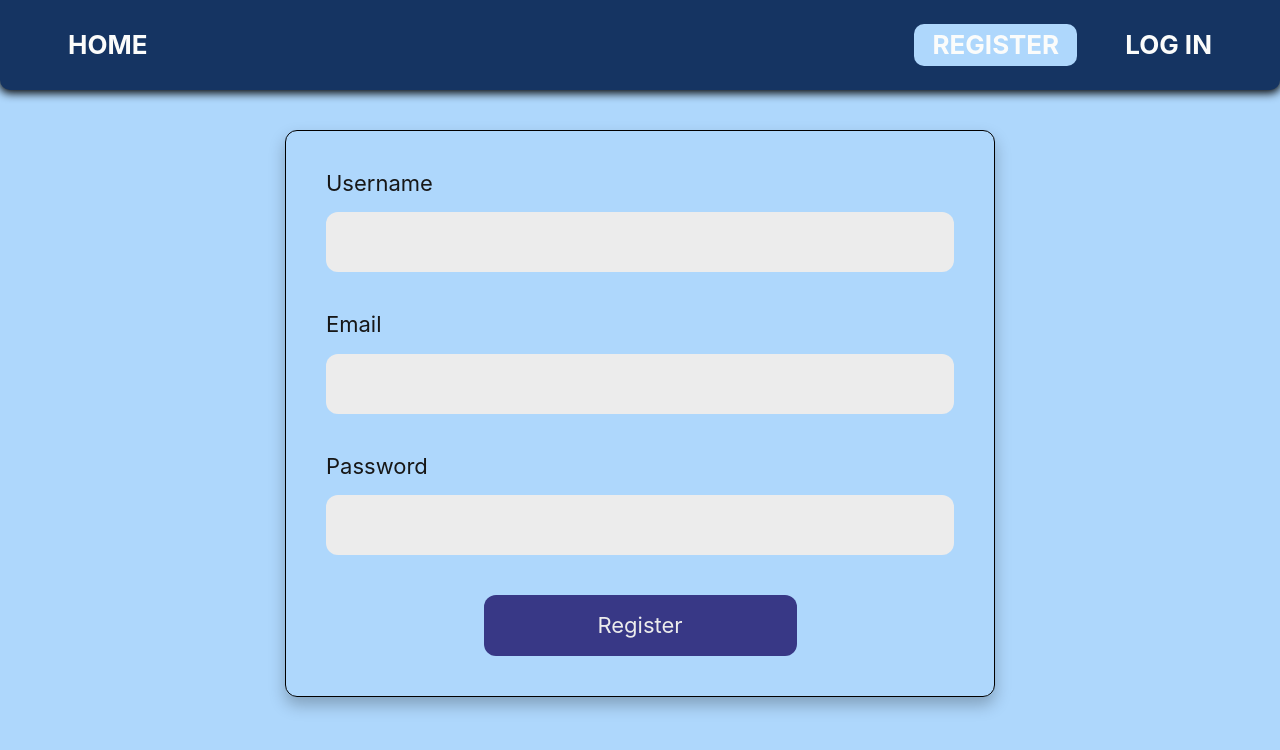
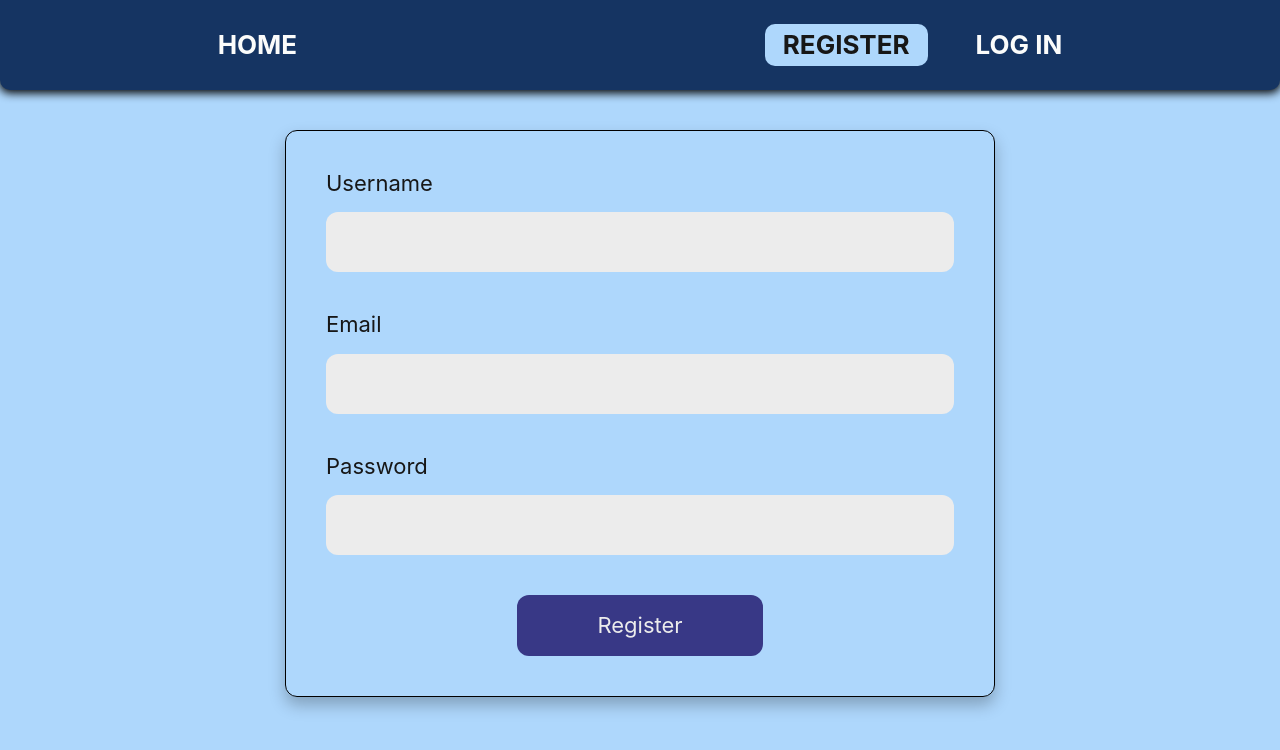
Before and after one commit to diana1m/goit-react-hw-08-phonebook, a React (Create React App) app: page /goit-react-hw-08-phonebook/register in a window 1280 px wide. Shown: the top 750 px of the page. Built offline with nearby package versions, Linux system fonts and the light colour scheme.

Commit message:
change some styles

```diff
--- a/src/components/AppBar/AppBar.styled.js
+++ b/src/components/AppBar/AppBar.styled.js
@@ -3,6 +3,9 @@ import styled from "styled-components";
 export const Header = styled.header`
     display: flex;
     align-items: center;
+    justify-content: space-evenly;
+    gap: 300px;
+
     padding: 20px 50px 20px 50px;
     background-color: #153462;
     box-shadow: 0px 2px 10px 1px black;
--- a/src/components/AuthNav/AuthNav.styled.js
+++ b/src/components/AuthNav/AuthNav.styled.js
@@ -1,11 +1,5 @@
 import styled from "styled-components";
 import { NavLink } from "react-router-dom";
-
-// export const Navigation = styled.nav`
-//     display: flex;
-//     justify-content: center;
-//     gap: 20px;
-// `
 
 export const NavLinkStyled = styled(NavLink)`
     cursor: pointer;
@@ -27,6 +21,7 @@ export const NavLinkStyled = styled(NavLink)`
     }
     &.active {
         background-color:  #AED7FC;
+        color: #171717;
         pointer-events: none;
     }
 `
@@ -36,5 +31,4 @@ export const Wrapper = styled.div`
     justify-content: center;
     gap: 30px;
     color: #FBFCFB;
-    margin-left: auto;
 `
--- a/src/components/ContactsItem/ContactItem.styled.js
+++ b/src/components/ContactsItem/ContactItem.styled.js
@@ -4,7 +4,7 @@ export const Item = styled.li`
     display: flex;
     align-items: center;
     gap: 10px;
-    width: 500px;
+    max-width: 610px;
     justify-content: space-between;
 `
 
@@ -25,12 +25,8 @@ export const Number = styled.span`
 
 export const BtnDelete = styled.button`
     display: block;
+    margin-left: 40px;
 
-    /* width: 80px;
-    height: 30px; */
-
-    margin-left: 40px;
-    /* margin-right: auto; */
     font-weight: 500;
     font-size: 20px;
     line-height: 24px;
@@ -41,4 +37,11 @@ export const BtnDelete = styled.button`
     background-color: transparent;
 
     cursor: pointer;
+
+    transition: scale 300ms ease;
+
+    &:hover{
+        text-decoration: none;
+        scale: 1.2;
+    }
 `
--- a/src/components/Filter/Filter.styled.js
+++ b/src/components/Filter/Filter.styled.js
@@ -13,7 +13,7 @@ export const FilterWrapper = styled.div`
 `
 
 export const InputFilter = styled.input`
-     height: 60px;
+    height: 60px;
     background-color: #ECECEC;
     border-radius: 12px;
     border: none;
--- a/src/components/Form/Form.styled.js
+++ b/src/components/Form/Form.styled.js
@@ -42,7 +42,7 @@ export const Button = styled.button`
     padding: 16px 80px;
     gap: 10px;
 
-    width: 313px;
+    max-width: 313px;
     height: 61px;
 
     background-color: #383886;
--- a/src/components/Navigation/Navigation.styled.js
+++ b/src/components/Navigation/Navigation.styled.js
@@ -27,6 +27,7 @@ cursor: pointer;
     }
     &.active {
         background-color:  #AED7FC;
+        color: #171717;
         pointer-events: none;
     }
 `
@@ -35,4 +36,5 @@ export const NavigationWrapper = styled.nav`
     display: flex;
     justify-content: center;
     gap: 30px;
+
 `
--- a/src/components/UserMenu/UserMenu.styled.js
+++ b/src/components/UserMenu/UserMenu.styled.js
@@ -2,11 +2,9 @@ import styled from "styled-components";
 
 export const Wrapper = styled.div`
     display: flex;
-    justify-content: center;
     align-items: center;
     gap: 30px;
     color: #FBFCFB;
-    margin-left: auto;
 `
 export const Text = styled.p`
     color: #FBFCFB;
@@ -14,16 +12,16 @@ export const Text = styled.p`
 `
 
 export const Button = styled.button`
-    display: flex;
-    justify-content: center;
-    align-items: center;
-    height: 40px;
+    color: #FBFCFB;
+    width: 44px;
+    height: 44px;
+    background-color: transparent;
+    border: none;
+    cursor: pointer;
+    transition: scale 200ms cubic-bezier(0.645, 0.045, 0.355, 1);
 
-    /* padding: 3px 15px; */
-
-    background-color: #AED7FC;
-    border-radius: 12px;
-    border: none;
-    /* color: #ECECEC; */
-    cursor: pointer;
+    &:hover,
+    &:focus{
+        scale: 1.2;
+    }
 `
```
Also changed, not shown: src/components/AppBar/AppBar.js (+5 -2 lines).
